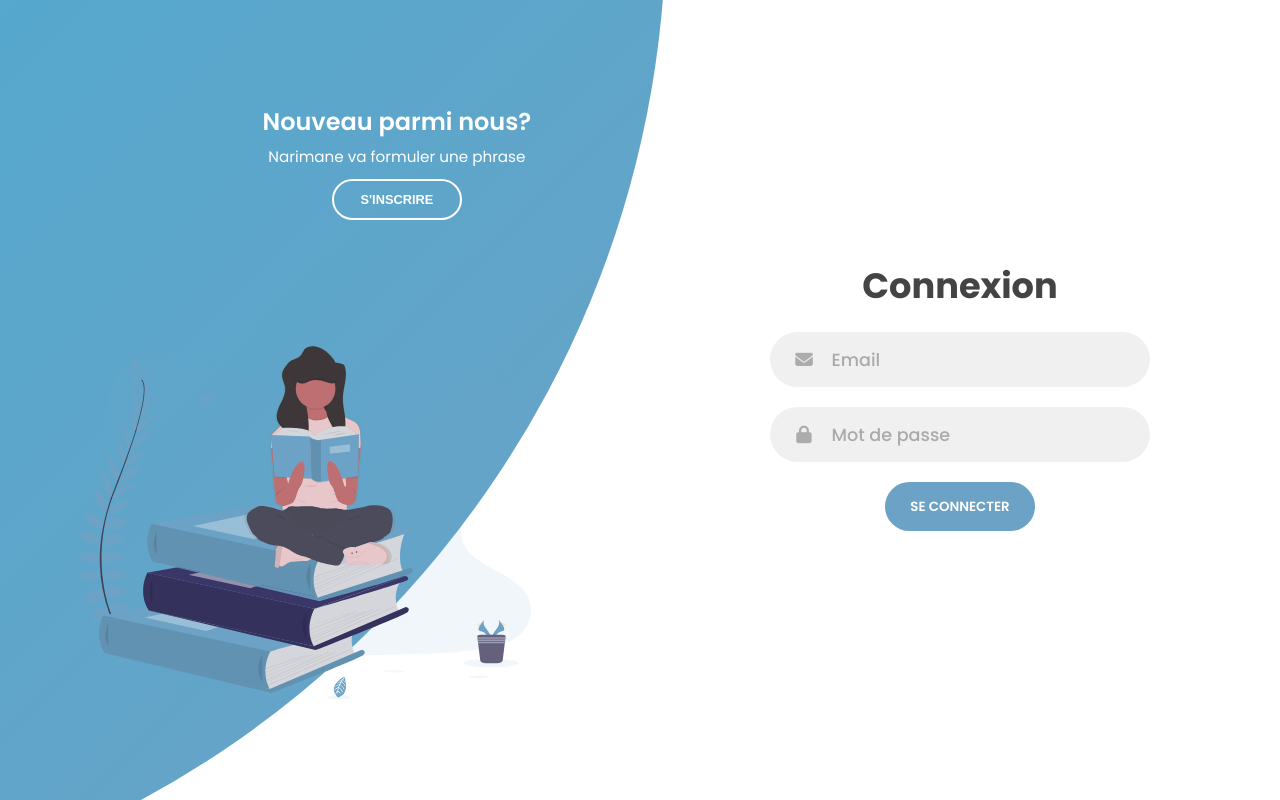
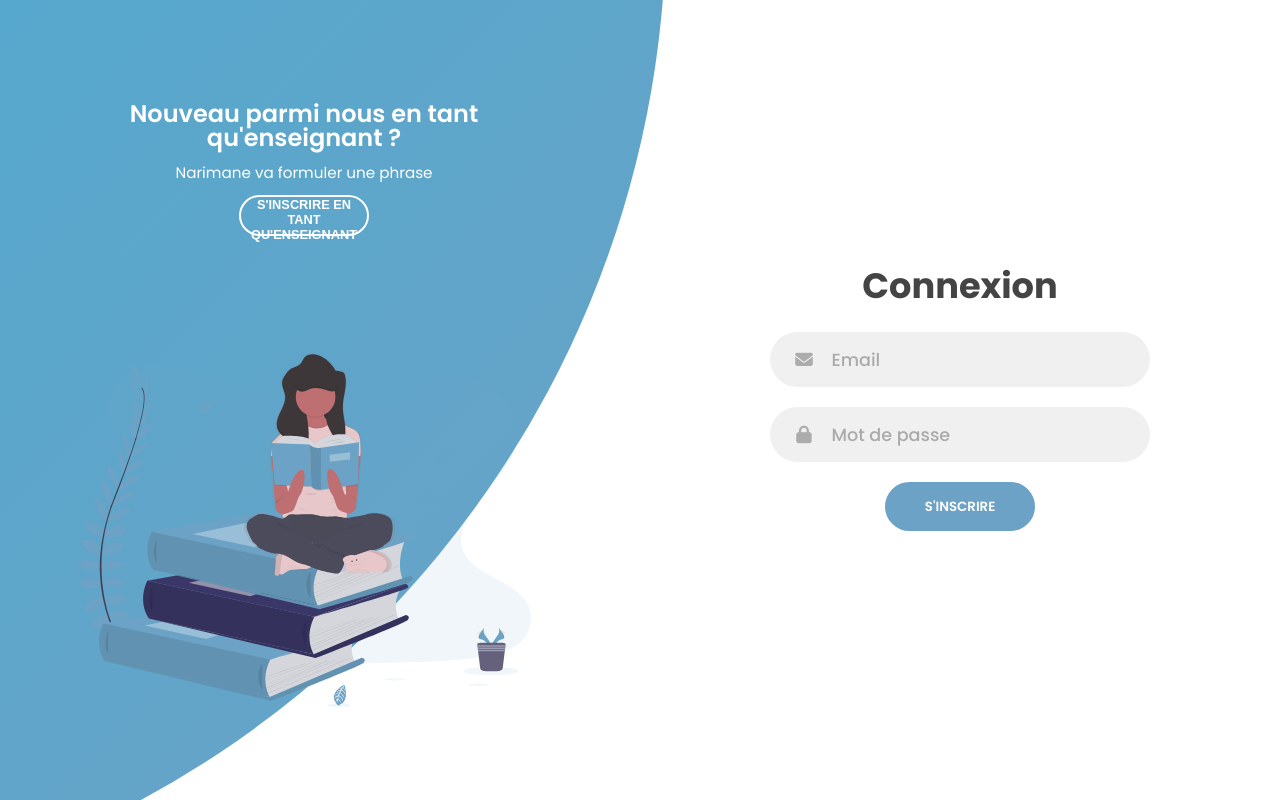
Before and after one commit to narimanelouni/SingIN-login-PROJECT, a plain HTML site: page index.html in a window 1280 px wide. Drawn offline with Linux system fonts and the light colour scheme.

Commit message:
Update index.html

```diff
--- a/index.html
+++ b/index.html
@@ -24,7 +24,7 @@
               <i class="fas fa-lock"></i>
               <input type="password" placeholder="Mot de passe" />
             </div>
-            <input type="submit" value="Se connecter" class="btn solid" />
+            <input type="submit" value="S'inscrire" class="btn solid" />
           </form>
           <form action="#" class="sign-up-form">
             <h2 class="title">S'inscrire</h2>
@@ -53,24 +53,24 @@
       <div class="panels-container">
         <div class="panel left-panel">
           <div class="content">
-            <h3>Nouveau parmi nous? </h3>
+            <h3>Nouveau parmi nous en tant qu'enseignant ? </h3>
             <p>
              Narimane va formuler une phrase
             </p>
             <button class="btn transparent" id="sign-up-btn">
-              S'inscrire
+              S'inscrire en tant qu'enseignant
             </button>
           </div>
           <img src="img/registerr.svg" class="image" alt="" />
         </div>
         <div class="panel right-panel">
           <div class="content">
-            <h3>Tu fais partie de Study!</h3>
+            <h3>Nouveau parmi nous en tant qu'élève!</h3>
             <p>
               Narimane va formuler une phrase
             </p>
             <button class="btn transparent" id="sign-in-btn">
-              Se connecter
+              S'inscrire en tant qu'élève
             </button>
           </div>
           <img src="img/office.svg" class="image" alt="" />
```
